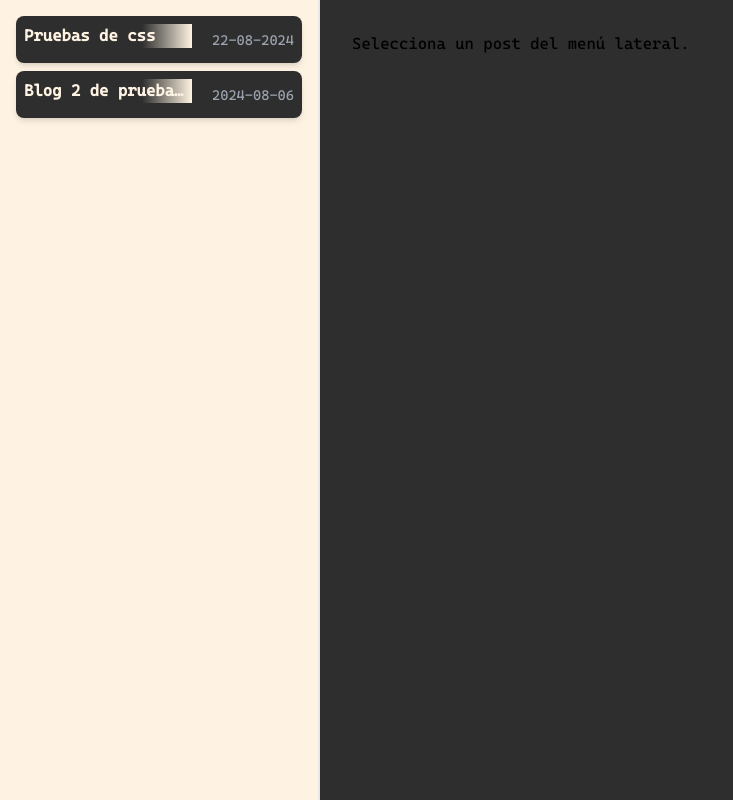
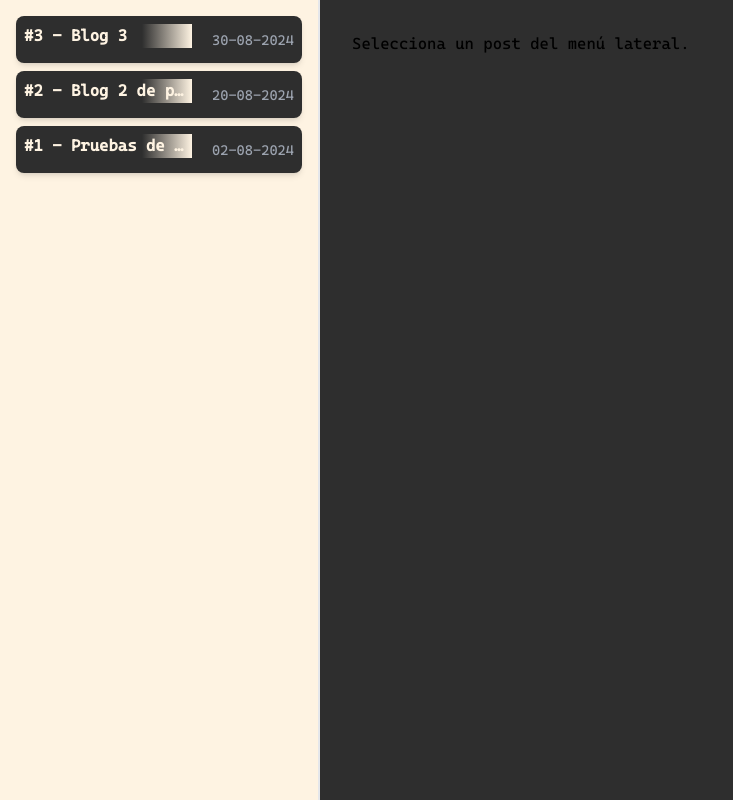
Before and after one commit to Seikened/Seikened.github.io, a React (Create React App) app: page /blog in a window 1280 px wide. Shown: the whole page, without its empty margins (0-733 px from the left). Built offline with nearby package versions, Linux system fonts and the light colour scheme.

Commit message:
auto ajustar de id en los post y ordenador de fechas automaticamente

```diff
--- a/package.json
+++ b/package.json
@@ -15,6 +15,7 @@
     "@types/react-router-dom": "^5.3.3",
     "@use-gesture/react": "^10.3.1",
     "d3": "^7.9.0",
+    "date-fns": "^3.6.0",
     "react": "^18.3.1",
     "react-dom": "^18.3.1",
     "react-markdown": "^9.0.1",
--- a/src/components/Sidebar.tsx
+++ b/src/components/Sidebar.tsx
@@ -1,5 +1,6 @@
 import React from 'react';
 import { Link } from 'react-router-dom';
+import { format, parseISO } from 'date-fns';
 
 const postFiles = require.context('../posts', true, /\.tsx$/);
 
@@ -11,9 +12,17 @@ const posts = postFiles.keys().map(path => {
   return {
     name: path.match(/\/([^/]+)\.tsx$/)?.[1]?.toLowerCase(),
     displayName: metadata?.title || 'Sin título',
-    date: metadata?.date || 'Sin fecha'
+    date: metadata?.date || 'Sin fecha',
+    dateObj: parseISO(metadata?.date), // Convertimos la fecha en objeto Date
   };
-});
+})
+.sort((a, b) => a.dateObj.getTime() - b.dateObj.getTime()) // Ordenamos por fecha ascendente para asignar IDs correctamente
+.map((post, index) => ({
+  ...post,
+  id: index + 1, // Asignamos un ID incremental basado en el orden ascendente
+  formattedDate: format(post.dateObj, 'dd-MM-yyyy'), // Formateamos la fecha para mostrarla como DD-MM-YYYY
+}))
+.sort((a, b) => b.dateObj.getTime() - a.dateObj.getTime()); // Ordenamos por fecha descendente para mostrar en el orden correcto
 
 const Sidebar: React.FC<{ isDay: boolean }> = ({ isDay }) => {
   return (
@@ -27,9 +36,11 @@ const Sidebar: React.FC<{ isDay: boolean }> = ({ isDay }) => {
             to={`/blog/${post.name}`}
             className={`flex-grow font-semibold truncate ${isDay ? 'text-secondary' : 'text-primary'} group-hover:text-tertiary transition duration-300 ease-in-out`}
           >
-            <span className="block w-full overflow-hidden whitespace-nowrap overflow-ellipsis fade-out">{post.displayName}</span>
+            <span className="block w-full overflow-hidden whitespace-nowrap overflow-ellipsis fade-out">
+              {`#${post.id} - ${post.displayName}`}
+            </span>
           </Link>
-          <span className={`text-sm ${isDay ? 'text-gray-500' : 'text-gray-400'} ml-2 fixed-width`}>{post.date}</span>
+          <span className={`text-sm ${isDay ? 'text-gray-500' : 'text-gray-400'} ml-2 fixed-width`}>{post.formattedDate}</span>
         </div>
       ))}
     </div>
--- a/src/posts/TestPost.tsx
+++ /dev/null
@@ -1,17 +0,0 @@
-
-
-const TestPost = () => (
-  <div className="max-w-4xl mx-auto rounded-md p-4 border-l-4 border-secondary">
-    <h1 className="text-4xl font-bold mb-2 text-secondary">Test Post</h1>
-    <p className="text-sm text-gray-500">2024-08-06</p>
-    <p>Lorem ipsum dolor sit amet consectetur adipisicing elit. Expedita voluptas aspernatur minus accusantium, id saepe provident quasi. Excepturi aliquid ad recusandae minus libero officia vitae voluptate quos odit. Hic, laudantium?</p>
-  </div>
-);
-
-// Definimos los metadatos como propiedades estáticas del componente
-TestPost.metadata = {
-  title: "Pruebas de css",
-  date: "22-08-2024"
-};
-
-export default TestPost;
--- a/src/posts/blog1.tsx
+++ /dev/null
@@ -1,17 +0,0 @@
-
-
-const TestPost = () => (
-  <div className="max-w-4xl mx-auto rounded-md p-4 border-l-4 border-secondary">
-    <h1 className="text-4xl font-bold mb-2 text-secondary">Blog 2</h1>
-    <p className="text-sm text-gray-500">2024-08-06</p>
-    <p>Lorem ipsum dolor sit amet consectetur adipisicing elit. Expedita voluptas aspernatur minus accusantium, id saepe provident quasi. Excepturi aliquid ad recusandae minus libero officia vitae voluptate quos odit. Hic, laudantium?</p>
-  </div>
-);
-
-// Definimos los metadatos como propiedades estáticas del componente
-TestPost.metadata = {
-  title: "Blog 2 de prueba pero veremos que tan largo se vuelve todo esto por que no seberia ser largo",
-  date: "2024-08-06"
-};
-
-export default TestPost;
--- /dev/null
+++ b/src/posts/post_001.tsx
@@ -0,0 +1,35 @@
+import React, { useContext } from 'react';
+import { format, parseISO } from 'date-fns';
+import { DayNightContext } from '../components/DayNightContext';
+
+interface PostComponentWithMetadata extends React.FC {
+  metadata?: {
+    title: string;     // Título del post
+    date: string;      // Fecha del post en formato YYYY-MM-DD
+  };
+}
+
+const DATE = "2024-08-02"; // Definimos la constante para la fecha
+
+const PostComponent: PostComponentWithMetadata = () => {
+  const { isDay } = useContext(DayNightContext);
+
+  // Formatear la fecha a DD-MM-YYYY usando date-fns
+  const formattedDate = format(parseISO(DATE), 'dd-MM-yyyy');
+
+  return (
+    <div className={`max-w-4xl mx-auto rounded-md p-4 border-l-4 ${isDay ? 'bg-primary text-secondary border-secondary' : 'bg-secondary text-primary border-primary'}`}>
+      <h1 className={`text-4xl font-bold mb-2 ${isDay ? 'text-secondary' : 'text-primary'}`}>Test Post</h1>
+      <p className="text-sm text-gray-500">{formattedDate}</p>
+      <p>Lorem ipsum dolor sit amet consectetur adipisicing elit. Expedita voluptas aspernatur minus accusantium, id saepe provident quasi. Excepturi aliquid ad recusandae minus libero officia vitae voluptate quos odit. Hic, laudantium?</p>
+    </div>
+  );
+};
+
+// Definimos los metadatos como propiedades estáticas del componente
+PostComponent.metadata = {
+  title: "Pruebas de css",
+  date: DATE // Fecha en formato YYYY-MM-DD
+};
+
+export default PostComponent;
--- /dev/null
+++ b/src/posts/post_002.tsx
@@ -0,0 +1,35 @@
+import React, { useContext } from 'react';
+import { format, parseISO } from 'date-fns';
+import { DayNightContext } from '../components/DayNightContext';
+
+interface PostComponentWithMetadata extends React.FC {
+  metadata?: {
+    title: string;     // Título del post
+    date: string;      // Fecha del post en formato YYYY-MM-DD
+  };
+}
+
+const DATE = "2024-08-20"; // Definimos la constante para la fecha
+
+const PostComponent: PostComponentWithMetadata = () => {
+  const { isDay } = useContext(DayNightContext);
+
+  // Formatear la fecha a DD-MM-YYYY usando date-fns
+  const formattedDate = format(parseISO(DATE), 'dd-MM-yyyy');
+
+  return (
+    <div className={`max-w-4xl mx-auto rounded-md p-4 border-l-4 ${isDay ? 'bg-primary text-secondary border-secondary' : 'bg-secondary text-primary border-primary'}`}>
+      <h1 className={`text-4xl font-bold mb-2 ${isDay ? 'text-secondary' : 'text-primary'}`}>Blog 2</h1>
+      <p className="text-sm text-gray-500">{formattedDate}</p>
+      <p>Lorem ipsum dolor sit amet consectetur adipisicing elit. Expedita voluptas aspernatur minus accusantium, id saepe provident quasi. Excepturi aliquid ad recusandae minus libero officia vitae voluptate quos odit. Hic, laudantium?</p>
+    </div>
+  );
+};
+
+// Definimos los metadatos como propiedades estáticas del componente
+PostComponent.metadata = {
+  title: "Blog 2 de prueba pero veremos que tan largo se vuelve todo esto por que no seberia ser largo",
+  date: DATE // Fecha en formato YYYY-MM-DD
+};
+
+export default PostComponent;
--- /dev/null
+++ b/src/posts/post_003.tsx
@@ -0,0 +1,35 @@
+import React, { useContext } from 'react';
+import { format, parseISO } from 'date-fns';
+import { DayNightContext } from '../components/DayNightContext';
+
+interface PostComponentWithMetadata extends React.FC {
+  metadata?: {
+    title: string;     // Título del post
+    date: string;      // Fecha del post en formato YYYY-MM-DD
+  };
+}
+
+const DATE = "2024-08-30"; // Definimos la constante para la fecha
+
+const PostComponent: PostComponentWithMetadata = () => {
+  const { isDay } = useContext(DayNightContext);
+
+  // Formatear la fecha a DD-MM-YYYY usando date-fns
+  const formattedDate = format(parseISO(DATE), 'dd-MM-yyyy');
+
+  return (
+    <div className={`max-w-4xl mx-auto rounded-md p-4 border-l-4 ${isDay ? 'bg-primary text-secondary border-secondary' : 'bg-secondary text-primary border-primary'}`}>
+      <h1 className={`text-4xl font-bold mb-2 ${isDay ? 'text-secondary' : 'text-primary'}`}>Blog 2</h1>
+      <p className="text-sm text-gray-500">{formattedDate}</p>
+      <p>Lorem ipsum dolor sit amet consectetur adipisicing elit. Expedita voluptas aspernatur minus accusantium, id saepe provident quasi. Excepturi aliquid ad recusandae minus libero officia vitae voluptate quos odit. Hic, laudantium?</p>
+    </div>
+  );
+};
+
+// Definimos los metadatos como propiedades estáticas del componente
+PostComponent.metadata = {
+  title: "Blog 3",
+  date: DATE // Fecha en formato YYYY-MM-DD
+};
+
+export default PostComponent;
```
Also changed, not shown: codigo_concatenado.txt, 1 other file (tests, documents, lock files or other folders).
